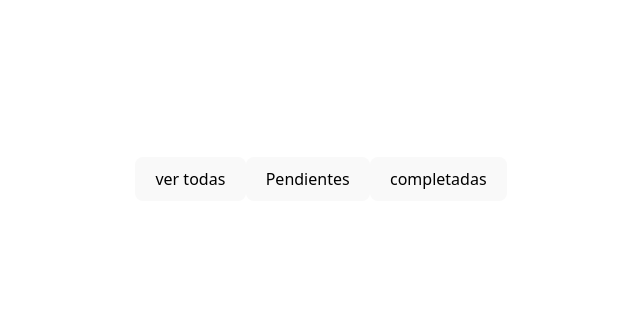
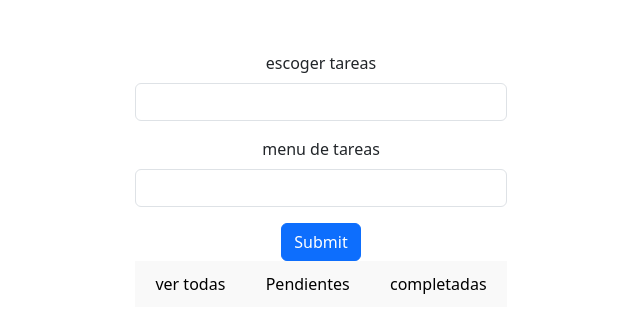
Before and after one commit to PabloRodCe/webExamen2, a React (Vite) app: page / in a window 1280 px wide. Shown: the part 221-550 px from the top of the page, without its empty margins (319-959 px from the left). Built offline with nearby package versions, Linux system fonts and the light colour scheme.

Commit message:
se modifica el app.jsx
botonese

```diff
--- a/src/App.jsx
+++ b/src/App.jsx
@@ -2,18 +2,46 @@ import { useState } from 'react'
 import reactLogo from './assets/react.svg'
 import viteLogo from '/vite.svg'
 import './App.css'
+import 'bootstrap/dist/css/bootstrap.min.css'
 
 function App() {
   const [count, setCount] = useState(0)
 
   return (
     <>
-    <div className='filtros'>
+    <form>
+  <div className="mb-3">
+    <label htmlFor="exampleInputEmail1" className="form-label">
+      escoger tareas
+    </label>
+    <input
+      type="email"
+      className="form-control"
+      id="exampleInputEmail1"
+      aria-describedby="emailHelp"
+    />
+  </div>
+  <div className="mb-3">
+    <label htmlFor="exampleInputPassword1" className="form-label">
+      menu de tareas
+    </label>
+    <input
+      type="text"
+      className="form-control"
+      id="exampleInputPassword1"
+    />
+  </div>
+  <button type="asignar tarea" className="btn btn-primary">
+    Submit
+  </button>
+</form>
+
+
+<div className='filtros'>
       <button onClick={()=> setFilter("todas")} > ver todas </button>
       <button onClick={()=> setFilter("Pendientes")} > Pendientes </button>
       <button onClick={()=> setFilter("completadas")} > completadas </button>
     </div>
-
 
     </>
   )
```
